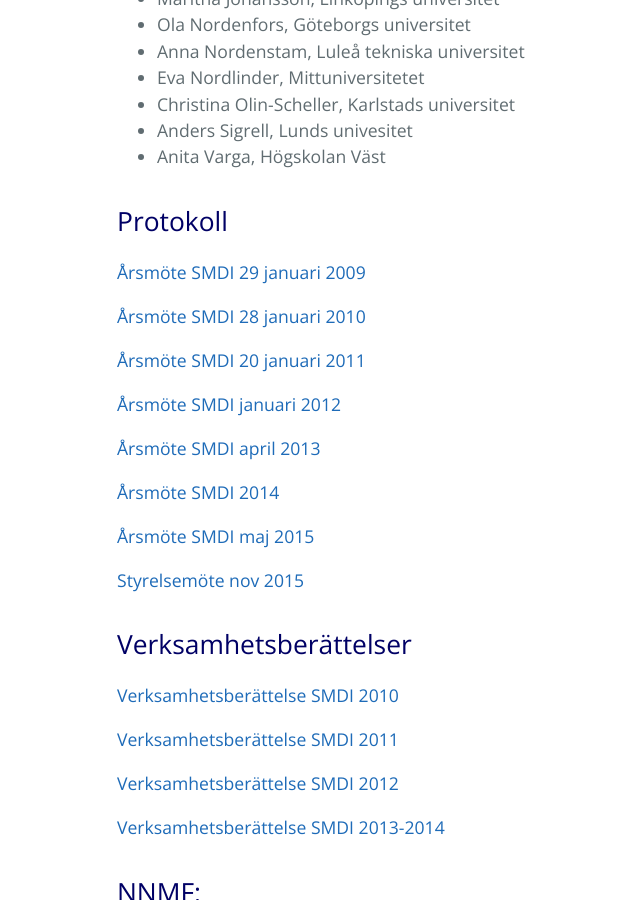
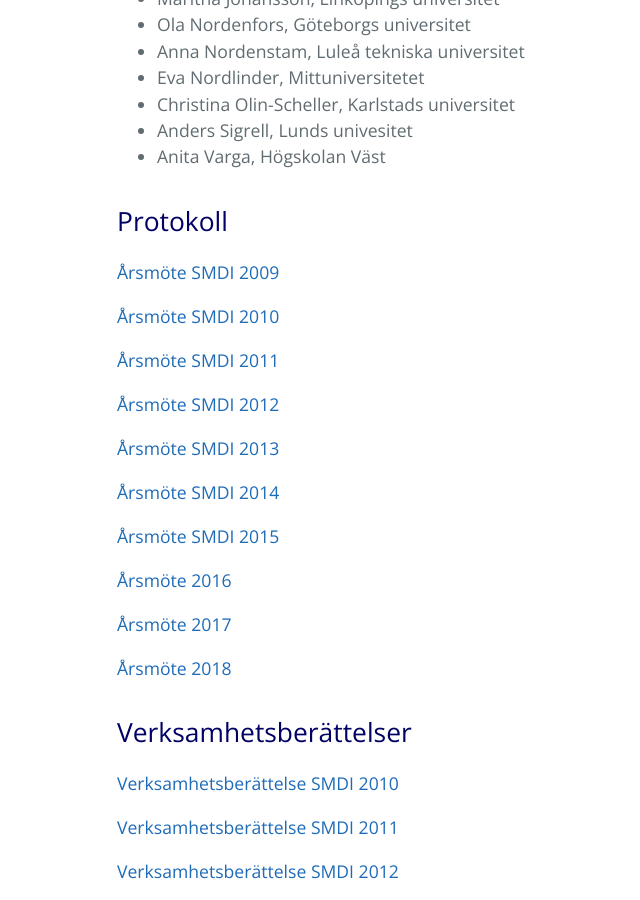
Before and after one commit to smdihemsida/smdihemsida.github.io, a Jekyll site: the page built from nätverket.md, in a window 1280 px wide and 900 px high, scrolled down 1231 px. Shown: the whole window, without its empty margins (107-747 px from the left). Built offline with Jekyll 4.4.1, drawn with Linux system fonts in a browser that asks for light colours; our own code applies the rules of GitHub Pages for plain Markdown files.

Commit message:
Update nätverket.md

```diff
--- a/nätverket.md
+++ b/nätverket.md
@@ -31,21 +31,25 @@ I ledningen för nätverket SMDI finns en nätverksstyrelse. Inom nätverksstyre
 
 ## Protokoll
 
-[Årsmöte SMDI 29 januari 2009](https://drive.google.com/open?id=1Yk-D_pwe2O-vLMKIUc6PqqzUTu6w1Tg2)
+[Årsmöte SMDI 2009](https://drive.google.com/open?id=1ET5L63_Y0IfibY0HKg61n5uTWs1ft1QN)
 
-[Årsmöte SMDI 28 januari 2010](https://drive.google.com/open?id=1Yk-D_pwe2O-vLMKIUc6PqqzUTu6w1Tg2)
+[Årsmöte SMDI 2010](https://drive.google.com/open?id=1xyixM1tEyx3LCM_WNOGnuBlW2Icrt8Xa)
 
-[Årsmöte SMDI 20 januari 2011](https://drive.google.com/open?id=1Yk-D_pwe2O-vLMKIUc6PqqzUTu6w1Tg2)
+[Årsmöte SMDI 2011](https://drive.google.com/open?id=1zcm-ToiicLsE4Q9bZCUixE7ptW_2a4ue)
 
-[Årsmöte SMDI januari 2012](https://drive.google.com/open?id=1Yk-D_pwe2O-vLMKIUc6PqqzUTu6w1Tg2)
+[Årsmöte SMDI 2012](https://drive.google.com/open?id=1gRlReIaP6MdW-68MPXNzDLfAFQI4S8sU)
 
-[Årsmöte SMDI april 2013](https://drive.google.com/open?id=1Yk-D_pwe2O-vLMKIUc6PqqzUTu6w1Tg2)
+[Årsmöte SMDI 2013](https://drive.google.com/open?id=1KkS9NMOvjlJ5Oinzhj_5FUKY3MawSe_y)
 
-[Årsmöte SMDI 2014](https://drive.google.com/open?id=1Yk-D_pwe2O-vLMKIUc6PqqzUTu6w1Tg2)
+[Årsmöte SMDI 2014](https://drive.google.com/open?id=1MY9M8qiSbFrDlA21RKfDbZzTE5NE30Ee)
 
-[Årsmöte SMDI maj 2015](https://drive.google.com/open?id=1Yk-D_pwe2O-vLMKIUc6PqqzUTu6w1Tg2)
+[Årsmöte SMDI 2015](https://drive.google.com/open?id=1Azr1gHh3cdCEAzjQjyuY5xL3tttf2xHm)
 
-[Styrelsemöte nov 2015](https://drive.google.com/open?id=1Yk-D_pwe2O-vLMKIUc6PqqzUTu6w1Tg2)
+[Årsmöte 2016](https://drive.google.com/open?id=13wjhJr1_xqK7eIGxb-7wUXsUHs3sPlcc)
+
+[Årsmöte 2017](https://drive.google.com/open?id=1S6ehus0u7950IJtXgU43boY5rtwVfB7B)
+
+[Årsmöte 2018](https://drive.google.com/open?id=1PqV1p0adCWiACZLFT8HrjNf4L0uRSqUP)
 
 ## Verksamhetsberättelser
 
```
